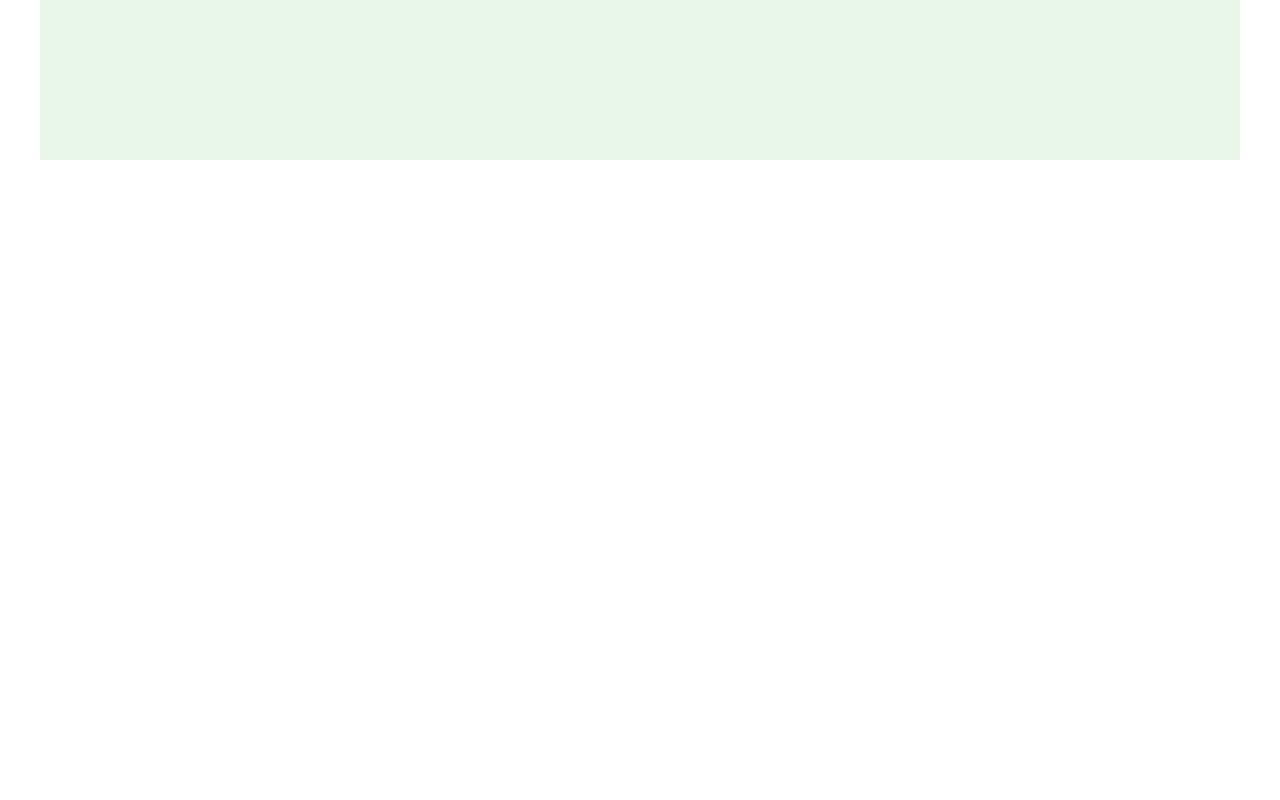
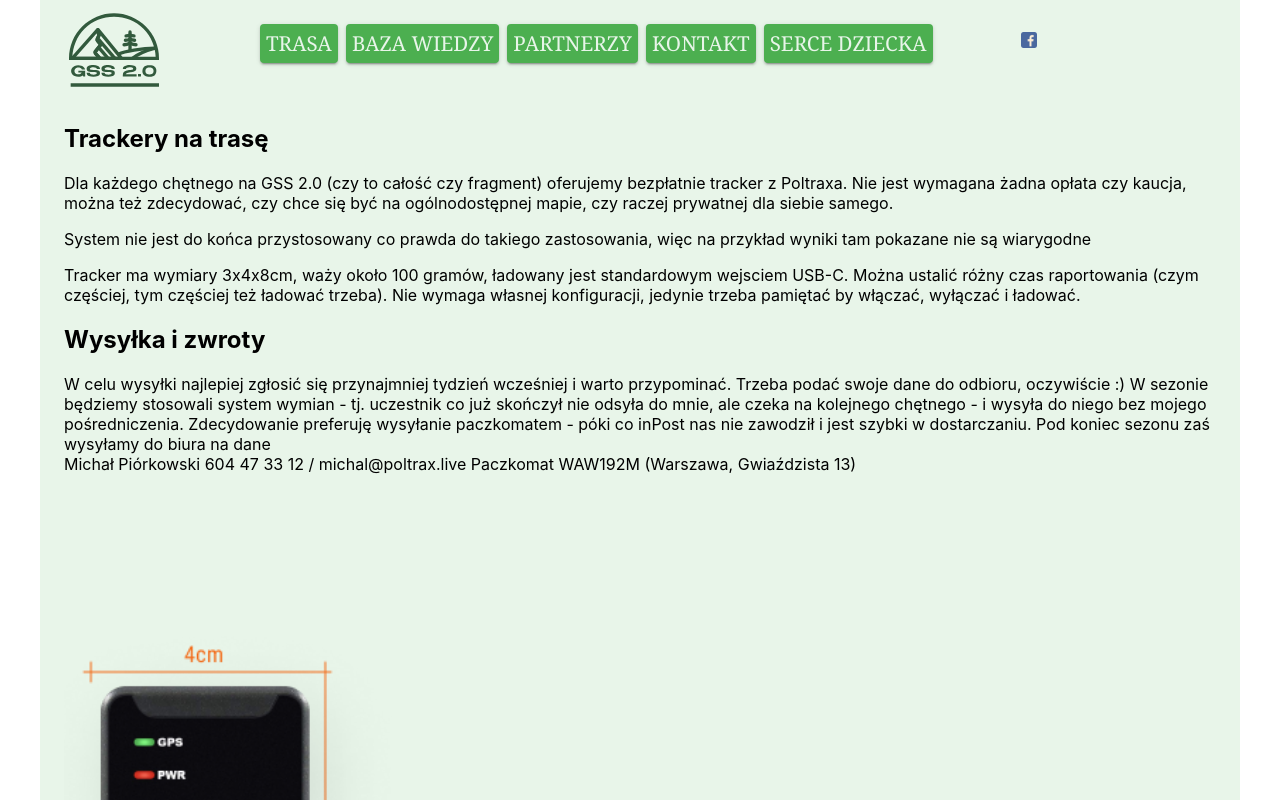
Before and after one commit to PadawanBreslau/gss-frontend, a React (Create React App) app: page /tracker in a window 1280 px wide. Before the commit this address had no page. Shown: the top 800 px of the page. Built offline with nearby package versions, Linux system fonts and the light colour scheme.

Commit message:
Trackery

```diff
--- a/src/App.js
+++ b/src/App.js
@@ -28,8 +28,8 @@ import Verify from "./components/info/Verify";
 import RouteDesc from "./components/info/RouteDesc";
 import Contact from "./components/Contact";
 import Serce from "./components/Serce";
+import Tracker from "./components/Tracker";
 import fb from "./images/fb.png";
-import serce from "./images/serce.jpeg";
 import greenTheme from "./components/themes/greenTheme";
 import mobileTheme from "./components/themes/mobileTheme";
 import "./styles/main.css";
@@ -75,6 +75,7 @@ function App() {
           <Route path="verify" element={<Verify />} />
           <Route path="route_description" element={<RouteDesc />} />
           <Route path="serce-dziecka" element={<Serce />} />
+          <Route path="tracker" element={<Tracker />} />
         </Route>
       </Routes>
     </Container>
--- /dev/null
+++ b/src/components/Tracker.js
@@ -0,0 +1,43 @@
+import { Box } from "@mui/material";
+import poltrax from "../images/poltrax.png";
+
+
+const Tracker = () => {
+  console.log("??")
+  return (
+    <Box>
+      <Box>
+        <h2>Trackery na trasę</h2>
+        <p>Dla każdego chętnego na GSS 2.0 (czy to całość czy fragment) oferujemy bezpłatnie tracker z Poltraxa. Nie jest wymagana
+        żadna opłata czy kaucja, można też zdecydować, czy chce się być na ogólnodostępnej mapie, czy raczej prywatnej dla siebie
+        samego.</p>
+
+        <p>System nie jest do końca przystosowany co prawda do takiego zastosowania, więc na przykład wyniki tam pokazane nie są wiarygodne</p>
+
+        <p>Tracker ma wymiary 3x4x8cm, waży około 100 gramów, ładowany jest standardowym wejsciem USB-C. Można ustalić różny czas raportowania
+        (czym częściej, tym częściej też ładować trzeba). Nie wymaga własnej konfiguracji, jedynie trzeba pamiętać by włączać, wyłączać i ładować.</p>
+      </Box>
+      <Box>
+        <h2>Wysyłka i zwroty</h2>
+
+        <p>
+          W celu wysyłki najlepiej zgłosić się przynajmniej tydzień wcześniej i warto przypominać. Trzeba podać swoje dane do odbioru, oczywiście :)
+          W sezonie będziemy stosowali system wymian - tj. uczestnik co już skończył nie odsyła do mnie, ale czeka na kolejnego chętnego - i wysyła do niego bez
+          mojego pośredniczenia. Zdecydowanie preferuję wysyłanie paczkomatem - póki co inPost nas nie zawodził i jest szybki w dostarczaniu.
+
+          Pod koniec sezonu zaś wysyłamy do biura na dane
+            <Box>
+            Michał Piórkowski
+            604 47 33 12 / michal@poltrax.live
+            Paczkomat WAW192M (Warszawa, Gwiaździsta 13)
+            </Box>
+        </p>
+
+      </Box>
+
+      <Box component="img" className="moi" src={poltrax} sx={{ width: "30%" }} />
+    </Box>
+  );
+};
+
+export default Tracker;
--- a/src/components/info/Support.js
+++ b/src/components/info/Support.js
@@ -6,6 +6,7 @@ import karkonosze from "../../images/photos/top.jpg";
 import village from "../../images/photos/village.jpg";
 import train from "../../images/photos/train.jpg";
 import field from "../../images/photos/field.jpg";
+import ptx from "../../images/mapa-ptx.png";
 
 const Support = () => {
   return (
@@ -16,6 +17,7 @@ const Support = () => {
         <PanelBox url="/accomodation" image={village} title="Noclegi" />
         <PanelBox url="/supplies" image={field} title="Zaopatrzenie" />
         <PanelBox url="/tips" image={karkonosze} title="Porady" />
+        <PanelBox url="/tracker" image={ptx} title="Trackery" />
       </Box>
     </>
   );
```
Also changed, not shown: src/images/mapa-ptx.png (added), src/images/poltrax.png (added).
